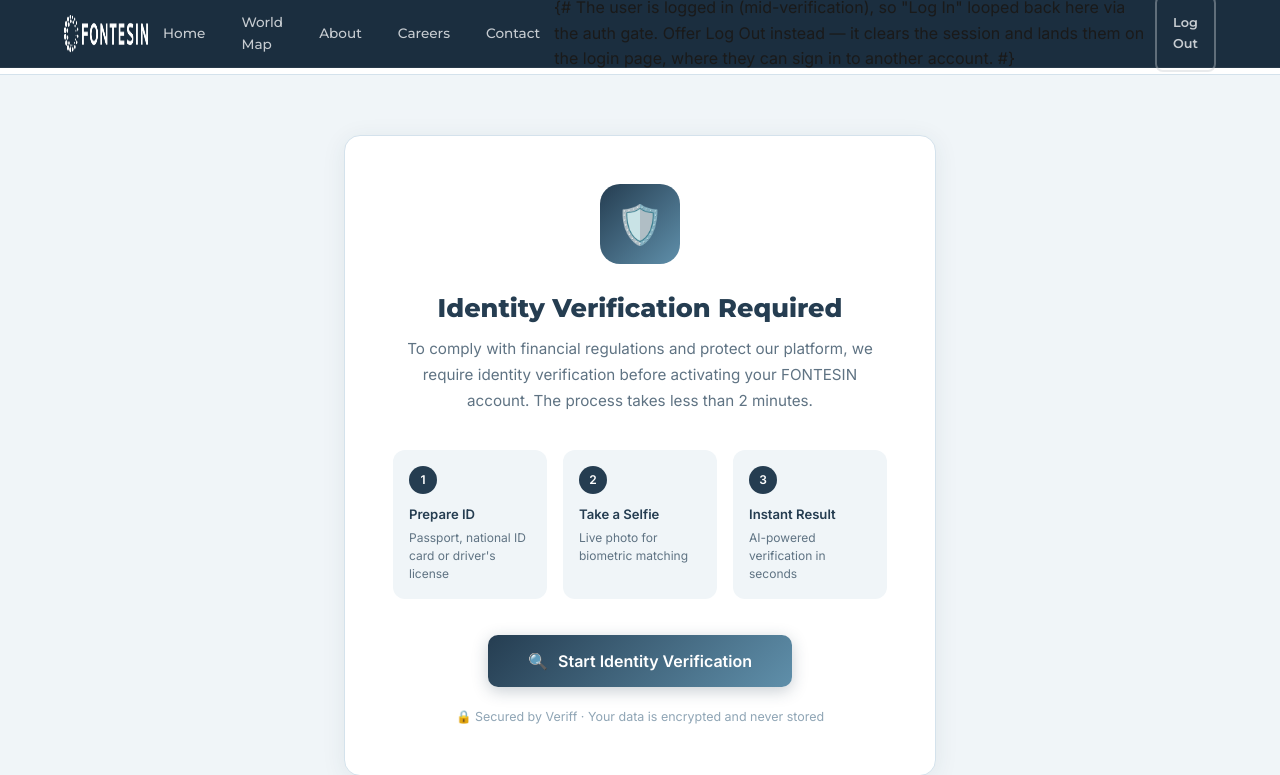
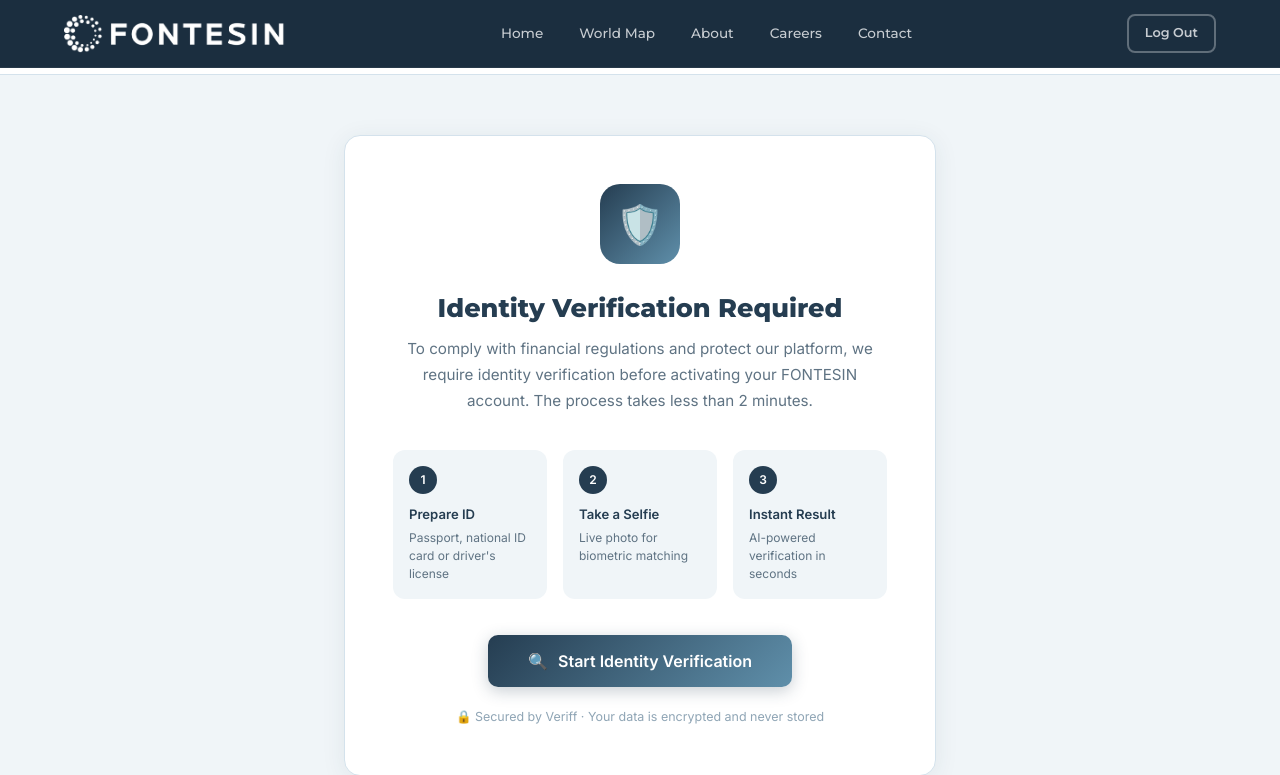
Before and after one commit to Pooja-Patidar34/Fontesin, a Django app: template templates/auth/verify.html in a window 1280 px wide. Shown: the top 775 px of the page. Run offline with Django 5.2, Linux system fonts and the light colour scheme; the template is opened without the code that fills it, so the values that code supplies are empty; some libraries are stand-ins or nearby versions.

Commit message:
removed extra code

```diff
--- a/templates/auth/verify.html
+++ b/templates/auth/verify.html
@@ -374,10 +374,11 @@
     </div>
     <button class="navbar__hamburger" onclick="toggleMobileNav()" aria-label="Menu">☰</button>
     <div class="navbar__actions">
-      {# The user is logged in (mid-verification), so "Log In" looped back here
-         via the auth gate. Offer Log Out instead — it clears the session and
-         lands them on the login page, where they can sign in to another
-         account. #}
+      {% comment %}
+        The user is logged in (mid-verification), so "Log In" looped back here
+        via the auth gate. Offer Log Out instead — it clears the session and
+        lands them on the login page, where they can sign in to another account.
+      {% endcomment %}
       <a href="{% url 'logout' %}" class="btn btn-outline btn-sm">Log Out</a>
     </div>
   </div>
```
